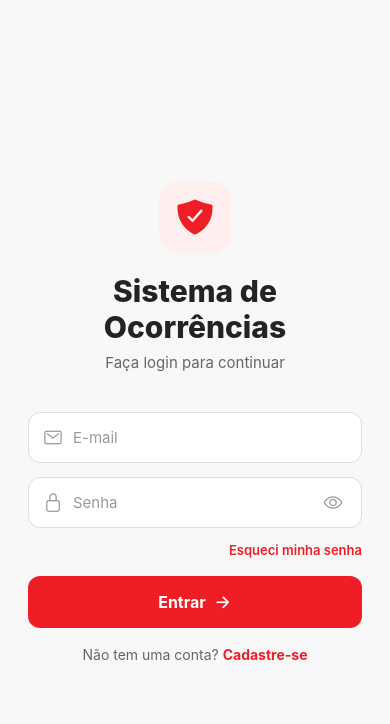
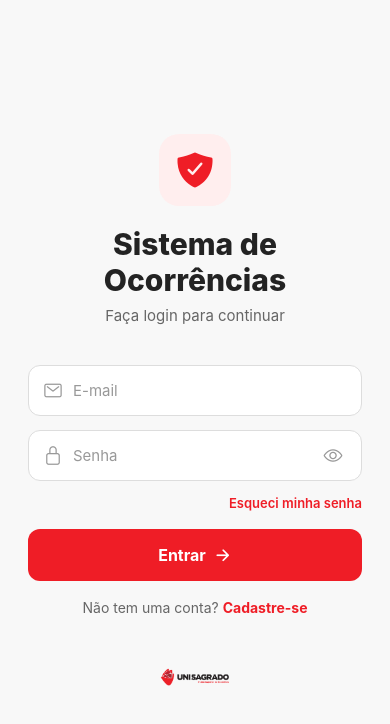
Before and after one commit to KaueKR/sistema-ocorrencias, a React Native app: screen /Creditos in a window 390 px wide. Shown: the top 724 px of the page. Built offline with nearby package versions, Linux system fonts and the light colour scheme; no server answers.

Commit message:
feat: adiciona logotipos UNISAGRADO e Coordenadoria de Extensao no login e creditos

```diff
--- a/src/screens/CreditosScreen.js
+++ b/src/screens/CreditosScreen.js
@@ -2,6 +2,7 @@ import React from 'react';
 import {
   View,
   Text,
+  Image,
   StyleSheet,
   ScrollView,
   TouchableOpacity,
@@ -182,6 +183,29 @@ export default function CreditosScreen({ navigation }) {
           ))}
         </SectionCard>
 
+        {/* Instituição — Desenvolvimento e Apoio */}
+        <SectionCard>
+          <SectionTitle icon="business-outline" label="Instituição" />
+          <Divider />
+          <View style={styles.logoBlock}>
+            <Text style={styles.logoLabel}>Desenvolvimento:</Text>
+            <Image
+              source={require('../../assets/logo-unisagrado.png')}
+              style={styles.logoUnisagrado}
+              resizeMode="contain"
+            />
+          </View>
+          <Divider />
+          <View style={styles.logoBlock}>
+            <Text style={styles.logoLabel}>Apoio:</Text>
+            <Image
+              source={require('../../assets/logo-coordenadoria-extensao.jpg')}
+              style={styles.logoCoordenadoria}
+              resizeMode="contain"
+            />
+          </View>
+        </SectionCard>
+
         <View style={styles.footer}>
           <Ionicons name="heart" size={14} color="#EF1D26" />
           <Text style={styles.footerText}>  Desenvolvido com dedicação — {new Date().getFullYear()}</Text>
@@ -330,6 +354,29 @@ const styles = StyleSheet.create({
     color: '#666666',
   },
 
+  logoBlock: {
+    paddingHorizontal: 16,
+    paddingVertical: 16,
+    gap: 12,
+  },
+  logoLabel: {
+    fontSize: 11,
+    fontWeight: '600',
+    color: '#999999',
+    textTransform: 'uppercase',
+    letterSpacing: 0.5,
+  },
+  logoUnisagrado: {
+    width: 200,
+    height: 72,
+    alignSelf: 'center',
+  },
+  logoCoordenadoria: {
+    width: 250,
+    height: 64,
+    alignSelf: 'center',
+  },
+
   footer: {
     flexDirection: 'row',
     alignItems: 'center',
--- a/src/screens/LoginScreen.js
+++ b/src/screens/LoginScreen.js
@@ -1,6 +1,6 @@
 import React, { useState } from 'react';
 import {
-  View, Text, TextInput, TouchableOpacity, StyleSheet,
+  View, Text, TextInput, TouchableOpacity, StyleSheet, Image,
   ActivityIndicator, KeyboardAvoidingView, Platform, StatusBar
 } from 'react-native';
 import { useSafeAreaInsets } from 'react-native-safe-area-context';
@@ -116,6 +116,14 @@ export default function LoginScreen({ navigation }) {
             </Text>
           </TouchableOpacity>
         </View>
+
+        <View style={[styles.brandFooter, { paddingBottom: insets.bottom + 8 }]}>
+          <Image
+            source={require('../../assets/logo-unisagrado.png')}
+            style={styles.brandLogo}
+            resizeMode="contain"
+          />
+        </View>
       </View>
     </KeyboardAvoidingView>
   );
@@ -155,4 +163,6 @@ const styles = StyleSheet.create({
   registerLink: { alignItems: 'center', marginTop: 4 },
   registerLinkText: { color: '#666666', fontSize: 14 },
   registerLinkHighlight: { color: '#EF1D26', fontWeight: '700' },
+  brandFooter: { alignItems: 'center', marginTop: 36 },
+  brandLogo: { width: 160, height: 50 },
 });
```
Also changed, not shown: assets/logo-coordenadoria-extensao.jpg (added), assets/logo-unisagrado.png (added), 6 other files (tests, documents, lock files or other folders).
